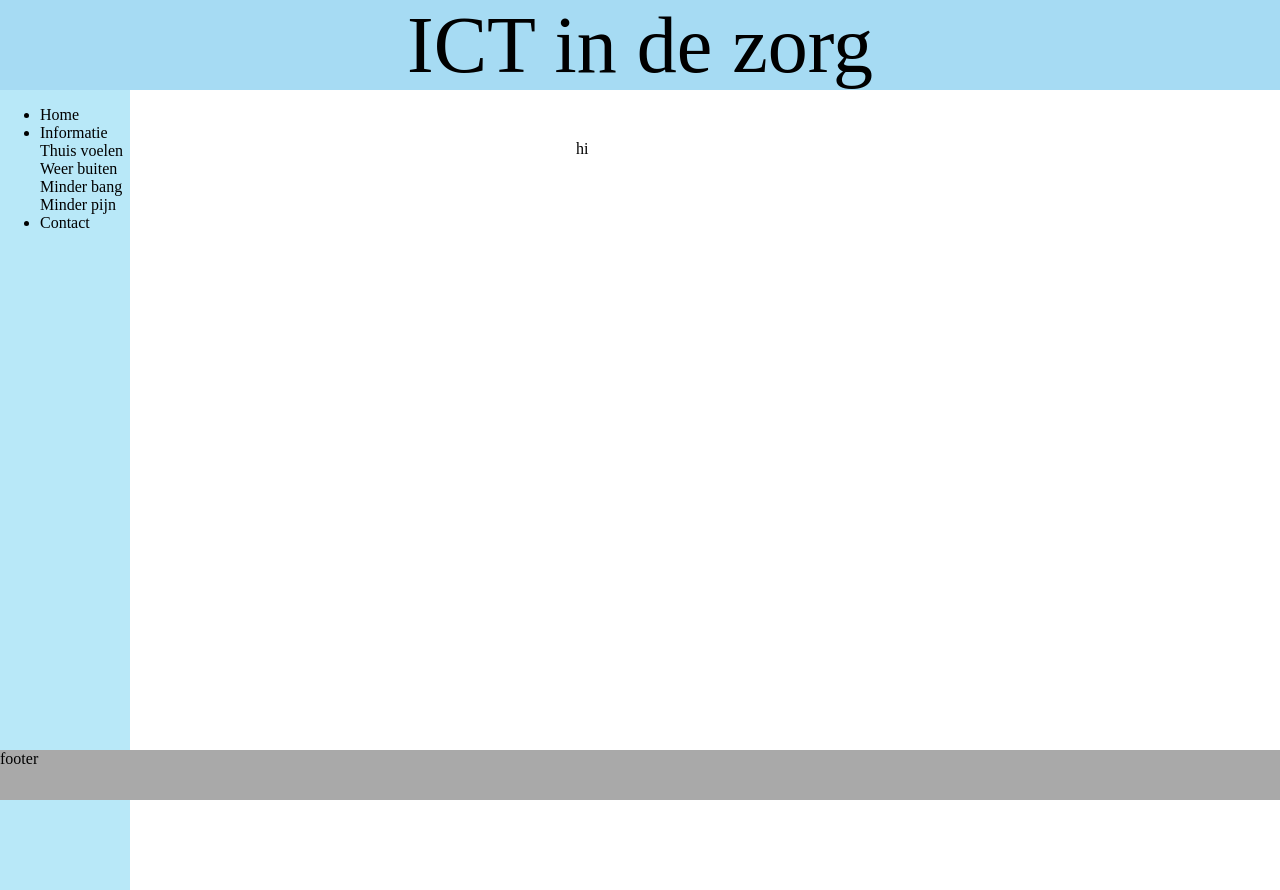
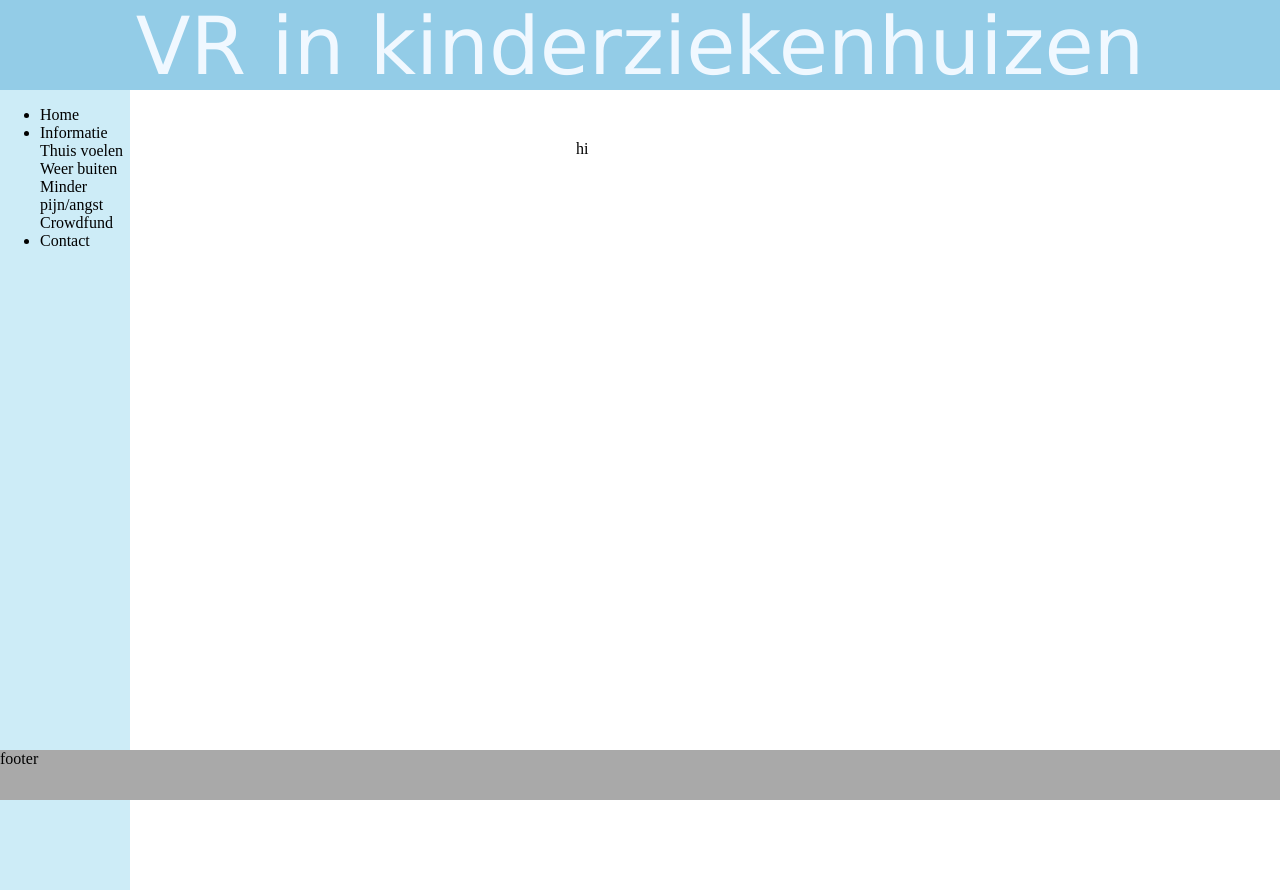
Before and after one commit to lynnxg/IT-in-de-zorg, a plain HTML site: page index.html in a window 1280 px wide. Drawn offline with Linux system fonts and the light colour scheme.

Commit message:
kleur en text wijziging

```diff
--- a/index.html
+++ b/index.html
@@ -7,7 +7,7 @@
     <link href="style.css" rel="stylesheet" type="text/css" />
   </head>
   <body>
-    <header>ICT in de zorg</header>
+    <header id="headline"> VR in kinderziekenhuizen</header>
     <div>
       <nav>
       <ul>
@@ -15,8 +15,8 @@
         <li> Informatie </li>
         <a href="./one.html">Thuis voelen</a>
         <a href="./two.html">Weer buiten</a>
-         <a href="./three.html">Minder bang</a>
-         <a href="./four.html">Minder pijn</a>
+        <a href="./three.html">Minder pijn/angst</a>
+        <a href="./four.html">Crowdfund</a>
         <li> <a href="./contact.html">Contact</a> </li>
       </ul>
       </nav>
--- a/style.css
+++ b/style.css
@@ -1,19 +1,25 @@
-Nav{
-  float:left;
-  width: 130px;
-  background-color: rgb(184, 232, 248);
-  height: 800px;
-}
 
 Body{
   Margin: 0;
 }
 
 Header{
-  Background-color: #a6dbf3;
+  Background-color: #93cce7;
   height: 90px;
-  font-size: 80px;
   text-align-last: center;
+}
+
+#headline {
+  color: aliceblue;
+  font-family: 'Lucida Sans', 'Lucida Sans Regular', 'Lucida Grande', 'Lucida Sans Unicode', Geneva, Verdana, sans-serif;
+  font-size: 5em;
+}
+
+Nav{
+  float:left;
+  width: 130px;
+  background-color: rgb(205, 236, 247);
+  height: 800px;
 }
 
 article{
```
